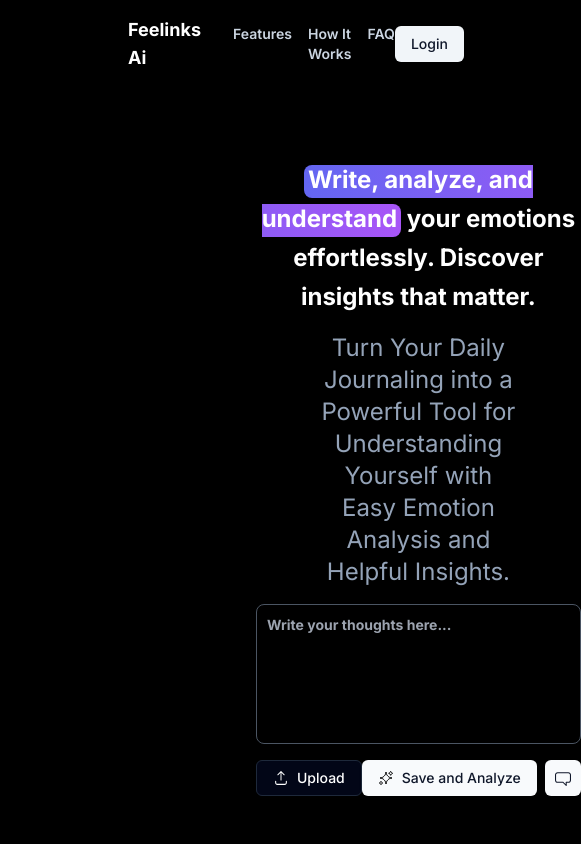
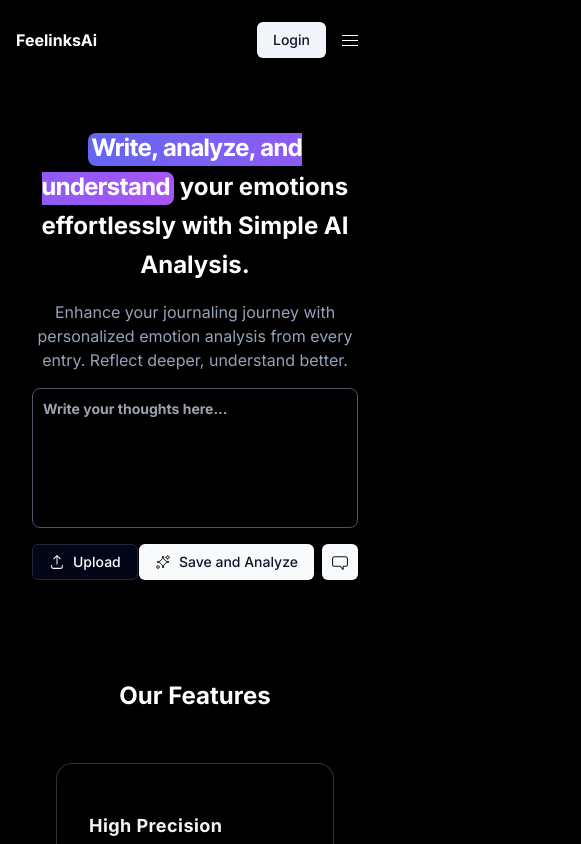
Before and after one commit to gamassss/feelinks-fe, a Next.js app: page / in a window 390 px wide. Shown: the top 844 px of the page, 581 px wide, since content can reach past the window. Built offline with nearby package versions, Linux system fonts and the light colour scheme.

Commit message:
style: add mobile view styling for navbar and hero section

```diff
--- a/package.json
+++ b/package.json
@@ -11,10 +11,12 @@
   "dependencies": {
     "@kinde-oss/kinde-auth-nextjs": "^2.3.8",
     "@radix-ui/react-icons": "^1.3.0",
+    "@radix-ui/react-separator": "^1.1.0",
     "@radix-ui/react-slot": "^1.1.0",
     "class-variance-authority": "^0.7.0",
     "clsx": "^2.1.1",
     "framer-motion": "^11.3.31",
+    "hamburger-react": "^2.5.1",
     "mini-svg-data-uri": "^1.4.4",
     "next": "14.2.7",
     "react": "^18",
--- a/src/app/(root)/page.tsx
+++ b/src/app/(root)/page.tsx
@@ -2,13 +2,11 @@
 
 import FeatureSection from "@/components/fragments/FeatureSection";
 import HeroSection from "@/components/fragments/HeroSection";
-import { TextGenerate } from "@/components/fragments/TextGenerate";
 
 export default function Home() {
   return (
-    <main className="dark px-64 py-40">
+    <main className="dark container py-32 lg:py-40">
       <HeroSection />
-      {/* <TextGenerate /> */}
       <FeatureSection />
     </main>
   );
--- a/src/components/atoms/Logo.tsx
+++ b/src/components/atoms/Logo.tsx
@@ -2,8 +2,8 @@
 
 const Logo = () => {
   return (
-    <Link href={"/"} className="text-lg font-bold cursor-pointer">
-      Feelinks Ai
+    <Link href={"/"} className="text-base md:text-lg font-bold cursor-pointer">
+      FeelinksAi
     </Link>
   );
 }
--- a/src/components/fragments/HeroSection.tsx
+++ b/src/components/fragments/HeroSection.tsx
@@ -1,5 +1,8 @@
 import { Highlight } from "../ui/hero-highlight";
 import JournalForm from "./JournalForm";
+import { Inter_Tight } from "next/font/google";
+
+const inter_tight = Inter_Tight({ subsets: ["latin"] });
 
 const HeroSection: React.FC = () => {
   const handleSubmit = (event: React.FormEvent<HTMLFormElement>) => {
@@ -7,24 +10,26 @@
   };
 
   return (
-    <div className="flex min-h-screen">
-      <div className="text-2xl md:text-4xl lg:text-5xl font-bold text-neutral-700 dark:text-white max-w-4xl leading-relaxed lg:leading-snug text-center mx-auto">
+    <div className="flex mb-16 xl:min-h-screen container">
+      <div className="flex flex-col text-2xl md:text-4xl lg:text-5xl font-bold text-neutral-700 dark:text-white max-w-4xl leading-relaxed lg:leading-snug text-center mx-auto">
         <div className="mb-4">
-          <Highlight className="text-black dark:text-white">
+          <Highlight
+            className={`text-black dark:text-white ${inter_tight.className}`}
+          >
             Write, analyze, and understand
           </Highlight>{" "}
-          your emotions effortlessly. Discover insights that matter.
+          your emotions effortlessly with Simple AI Analysis.
         </div>
-        <div className="px-16 mb-4">
-          <p className="text-slate-600 dark:text-slate-400 text-2xl font-normal">
-            Turn Your Daily Journaling into a Powerful Tool for Understanding
-            Yourself with Easy Emotion Analysis and Helpful Insights.
+        <div className="md:px-16 mb-4">
+          <p className="text-slate-600 dark:text-slate-400 text-base lg:text-2xl font-normal">
+            Enhance your journaling journey with personalized emotion analysis
+            from every entry. Reflect deeper, understand better.
           </p>
         </div>
         <JournalForm height="140px" handleSubmit={handleSubmit} />
       </div>
     </div>
   );
-}
+};
 
 export default HeroSection;
--- a/src/components/fragments/Navbar.tsx
+++ b/src/components/fragments/Navbar.tsx
@@ -1,5 +1,9 @@
+"use client";
+
 import { Button } from "../ui/button";
 import NavbarItem from "../atoms/NavbarItem";
+import { Spin as Hamburger } from "hamburger-react";
+import { useEffect, useState } from "react";
 
 const navbarItems: ReadonlyArray<{ href: string; label: string }> = [
   { href: "#features", label: "Features" },
@@ -12,25 +16,69 @@
 }
 
 const Navbar: React.FC<NavbarProps> = ({ children }) => {
+  const [isOpen, setOpen] = useState(false);
+
+  useEffect(() => {
+    if (isOpen) {
+      console.log("Menu is open");
+      document.body.style.overflow = "hidden";
+    } else {
+      console.log("Menu is closed");
+      document.body.style.overflow = "auto";
+    }
+  }, [isOpen]);
+
   return (
-    <nav className="fixed inset-x-0 top-0 z-50 bg-black/60 py-4 px-32 backdrop-blur-sm text-white">
+    <nav className={`fixed inset-x-0 top-0 z-50 bg-black/70 py-4 px-4 md:px-20 lg:px-32 backdrop-blur-sm text-white ${isOpen && "bg-black/80"}`}>
       <div className="mx-auto flex items-center justify-between">
-        <div className="flex items-center gap-x-8 text-sm font-semibold">
         {children}
-          <ul className="flex gap-x-4">
+
+        <ul className="hidden md:flex gap-x-4">
           {navbarItems.map(({ href, label }) => (
             <li key={label}>
               <NavbarItem href={href} label={label} />
             </li>
           ))}
         </ul>
-        </div>
-        <Button variant="secondary" aria-label="Login to your account">
+
+        <Button
+          variant="secondary"
+          aria-label="Login to your account"
+          className="hidden md:block"
+        >
           Login
         </Button>
+
+        <div className="flex items-center md:hidden">
+          <Button
+            variant="secondary"
+            aria-label="Login to your account"
+            className=""
+          >
+            Login
+          </Button>
+          {/* Mobile menu toggle */}
+          <Hamburger size={16} toggled={isOpen} toggle={setOpen} />
+          {/* Mobile Menu */}
         </div>
+      </div>
+      {isOpen && <MobileMenu />}
     </nav>
   );
-}
+};
+
+const MobileMenu = () => {
+  return (
+    <div className="py-16">
+      <ul className="flex flex-col items-center gap-y-6 font-semibold text-base h-screen">
+      {navbarItems.map(({ href, label }) => (
+        <li key={label} className="border-b-2 border-slate-700 text-center py-2 w-3/4">
+          <NavbarItem href={href} label={label} />
+        </li>
+      ))}
+    </ul>
+    </div>
+  );
+};
 
 export default Navbar;
--- a/src/components/ui/card-hover-effect.tsx
+++ b/src/components/ui/card-hover-effect.tsx
@@ -102,7 +102,7 @@
   return (
     <p
       className={cn(
-        "mt-8 text-zinc-400 tracking-wide leading-relaxed text-sm",
+        "mt-8 text-slate-400 tracking-wide leading-relaxed text-sm",
         className
       )}
     >
--- /dev/null
+++ b/src/components/ui/separator.tsx
@@ -0,0 +1,31 @@
+"use client"
+
+import * as React from "react"
+import * as SeparatorPrimitive from "@radix-ui/react-separator"
+
+import { cn } from "@/lib/utils"
+
+const Separator = React.forwardRef<
+  React.ElementRef<typeof SeparatorPrimitive.Root>,
+  React.ComponentPropsWithoutRef<typeof SeparatorPrimitive.Root>
+>(
+  (
+    { className, orientation = "horizontal", decorative = true, ...props },
+    ref
+  ) => (
+    <SeparatorPrimitive.Root
+      ref={ref}
+      decorative={decorative}
+      orientation={orientation}
+      className={cn(
+        "shrink-0 bg-slate-200 dark:bg-slate-800",
+        orientation === "horizontal" ? "h-[1px] w-full" : "h-full w-[1px]",
+        className
+      )}
+      {...props}
+    />
+  )
+)
+Separator.displayName = SeparatorPrimitive.Root.displayName
+
+export { Separator }
--- a/tailwind.config.ts
+++ b/tailwind.config.ts
@@ -17,7 +17,14 @@
   theme: {
     container: {
       center: true,
-      padding: '2rem',
+      padding: {
+        DEFAULT: "1rem",
+        sm: "2rem",
+        md: "3rem",
+        lg: "4rem",
+        xl: "4rem",
+        "2xl": "4rem",
+      },
       screens: {
         "2xl": "1400px",
       },
```
Also changed, not shown: 1 other file (tests, documents, lock files or other folders). Lines whose indentation alone changed are shown as unchanged.
